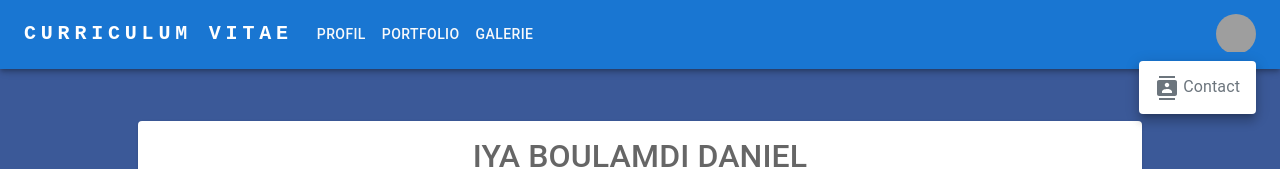
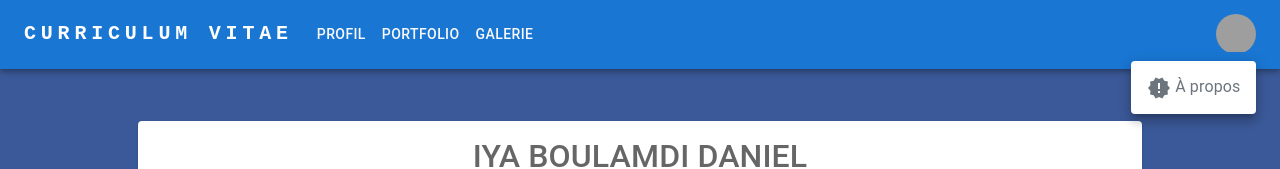
Before and after one commit to PapaDollars/Porfolio-danieliya, a React (Create React App) app: page / in a window 1280 px wide. Both pictures are taken after a click on the button "Paramètres". Shown: the top 169 px of the page. Built offline with nearby package versions, Linux system fonts and the light colour scheme; grey boxes are pictures that could not be loaded.

Commit message:
change apk

```diff
--- a/src/components/header/Header.js
+++ b/src/components/header/Header.js
@@ -14,16 +14,16 @@ import MenuItem from '@mui/material/MenuItem';
 import AccountBoxIcon from '@mui/icons-material/AccountBox';
 import CollectionsIcon from '@mui/icons-material/Collections';
 import AccountTreeIcon from '@mui/icons-material/AccountTree';
-import ContactsIcon from '@mui/icons-material/Contacts';
+import NewReleasesIcon from '@mui/icons-material/NewReleases';
 import Iya from '../../assets/images/dollar.png';
 
 
 const pages = ['Profil', 'Portfolio', 'Galerie'];
 const linksRoute = ["/", "/porfolio", "/galerie"];
 const icons = [<AccountBoxIcon />, <AccountTreeIcon />, <CollectionsIcon />];
-const settings = ['Contact'];
+const settings = ['À propos'];
 const linksRoute2 = ["/contact"];
-const icon = [<ContactsIcon />];
+const icon = [<NewReleasesIcon />];
 
 function Header() {
   const [anchorElNav, setAnchorElNav] = React.useState(null);
--- a/src/components/porfolio/Porfolio.js
+++ b/src/components/porfolio/Porfolio.js
@@ -271,11 +271,9 @@ function Porfolio() {
                       <AccordionDetails>
                         <Typography>
                           <ul>
-                              <li>Développeur Front-End
+                              <li>Développeur Web
                               </li>
                               <li>Infographiste
-                              </li>
-                              <li> Développeur applications de bureau
                               </li>
                               <li>Community Manager
                               </li>
```
Also changed, not shown: public/manifest.json.
